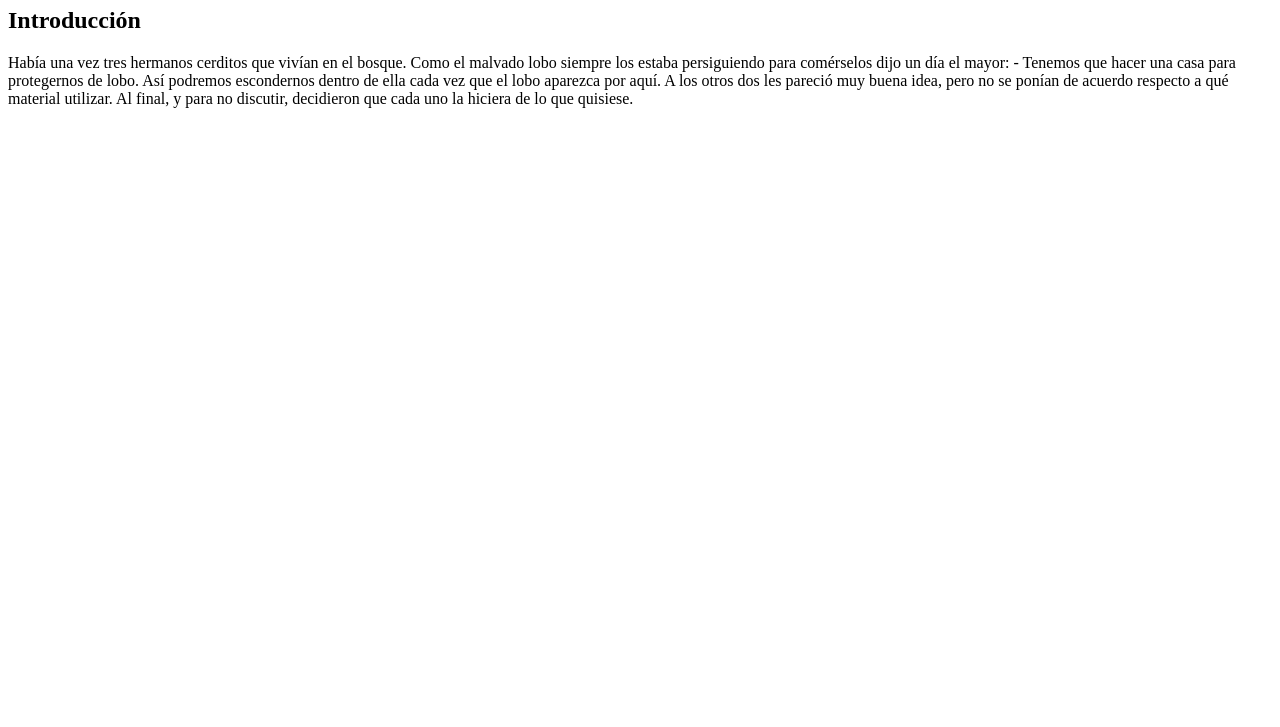
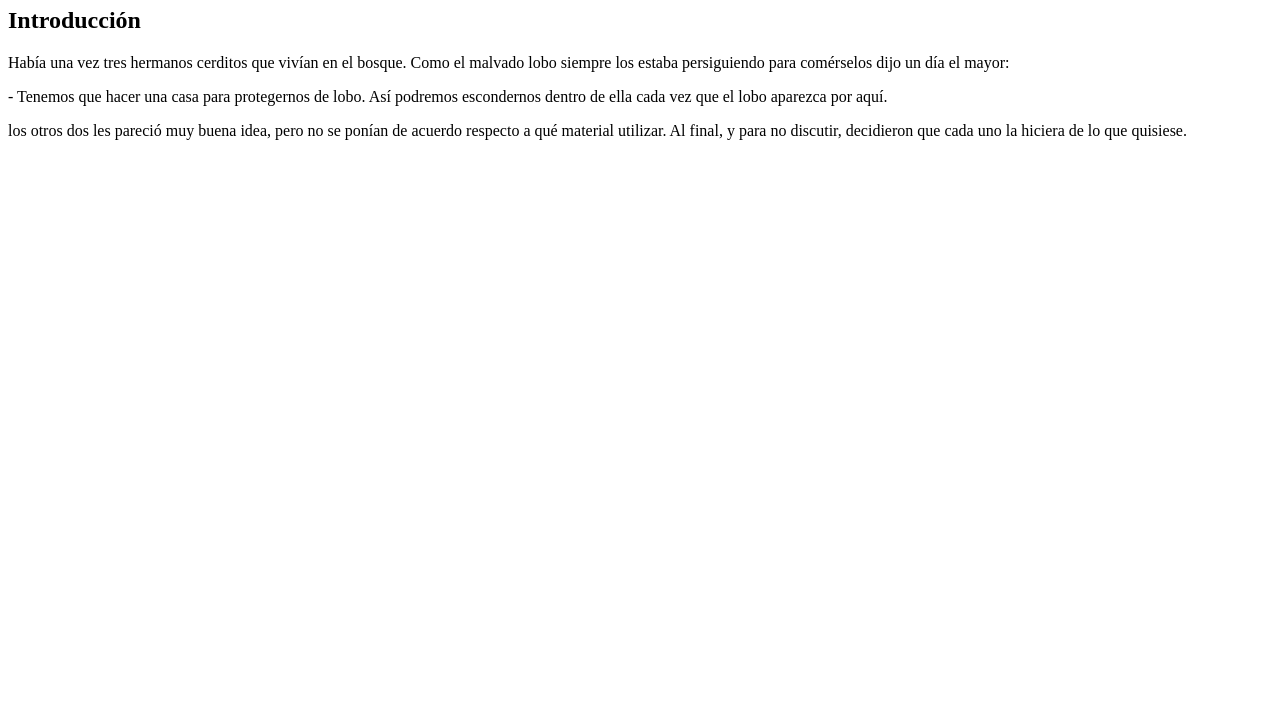
Before and after one commit to NachoR9/Three-Little-Pigs, a plain HTML site: page index.html in a window 1280 px wide. Shown: the part 73-800 px from the top of the page. Drawn offline with Linux system fonts and the light colour scheme.

Commit message:
intro modified

```diff
--- a/index.html
+++ b/index.html
@@ -1,23 +1,31 @@
 <!DOCTYPE html>
 <html lang="en">
+
 <head>
     <meta charset="UTF-8">
     <meta name="viewport" content="width=device-width, initial-scale=1.0">
     <title>Los 3 cerditos</title>
 </head>
+
 <body>
+    <header>
+        <h1>Los 3 cerditos</h1>
+    </header>
+
     <main>
-        <h1>Los 3 cerditos</h1>
-        <section>
+        <section id="introduction">
             <h2>Introducción</h2>
-            <p>Había una vez tres hermanos cerditos que vivían en el bosque. Como el malvado lobo siempre los estaba persiguiendo para comérselos dijo un día el mayor:
+            <p>Había una vez tres hermanos cerditos que vivían en el bosque. Como el malvado lobo siempre los estaba
+                persiguiendo para comérselos dijo un día el mayor:</p>
 
-                - Tenemos que hacer una casa para protegernos de lobo. Así podremos escondernos dentro de ella cada vez que el lobo aparezca por aquí.
+            <p>- Tenemos que hacer una casa para protegernos de lobo. Así podremos escondernos dentro de ella cada vez
+                que el lobo aparezca por aquí.</p>
 
-                A los otros dos les pareció muy buena idea, pero no se ponían de acuerdo respecto a qué material utilizar. Al final, y para no discutir, decidieron que cada uno la hiciera de lo que quisiese.
+            <p> los otros dos les pareció muy buena idea, pero no se ponían de acuerdo respecto a qué material utilizar.
+                Al final, y para no discutir, decidieron que cada uno la hiciera de lo que quisiese.
             </p>
         </section>
     </main>
+</body>
 
-</body>
 </html>
```
